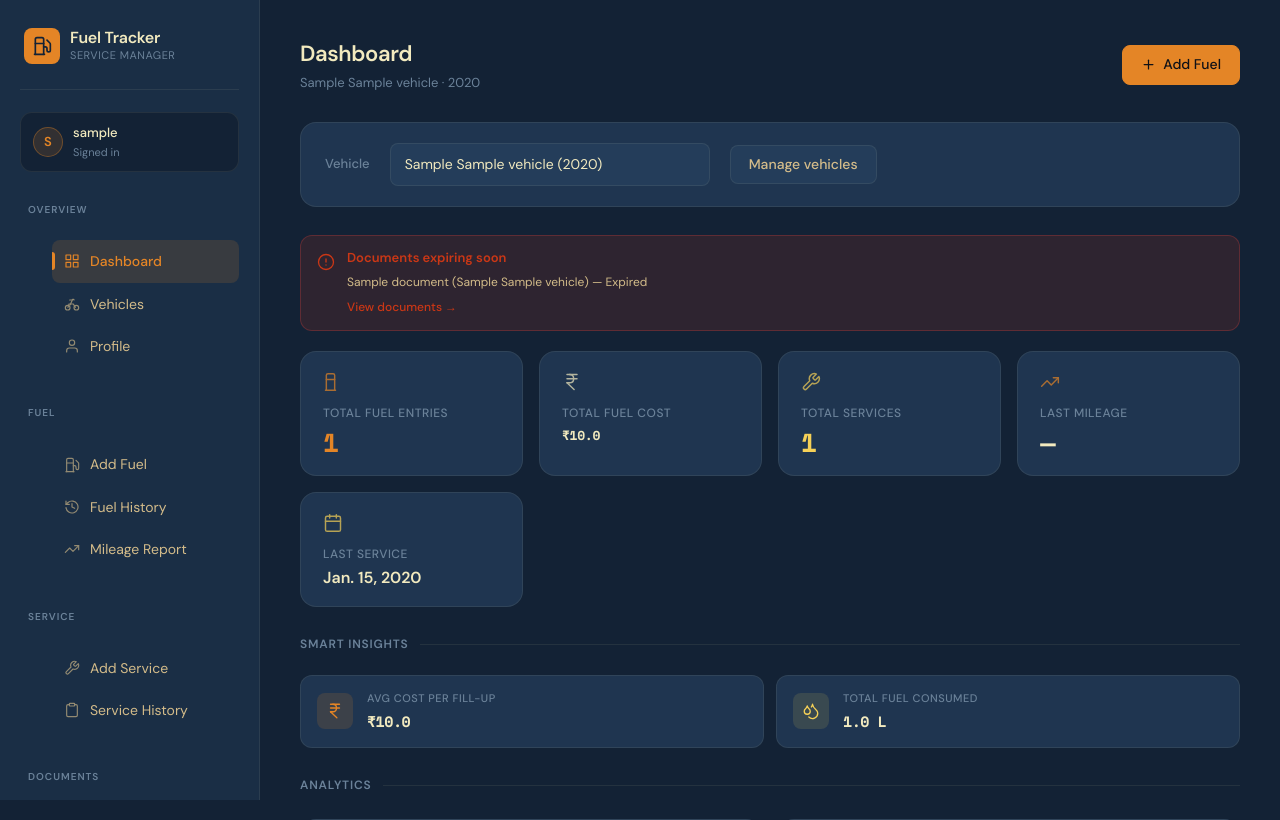
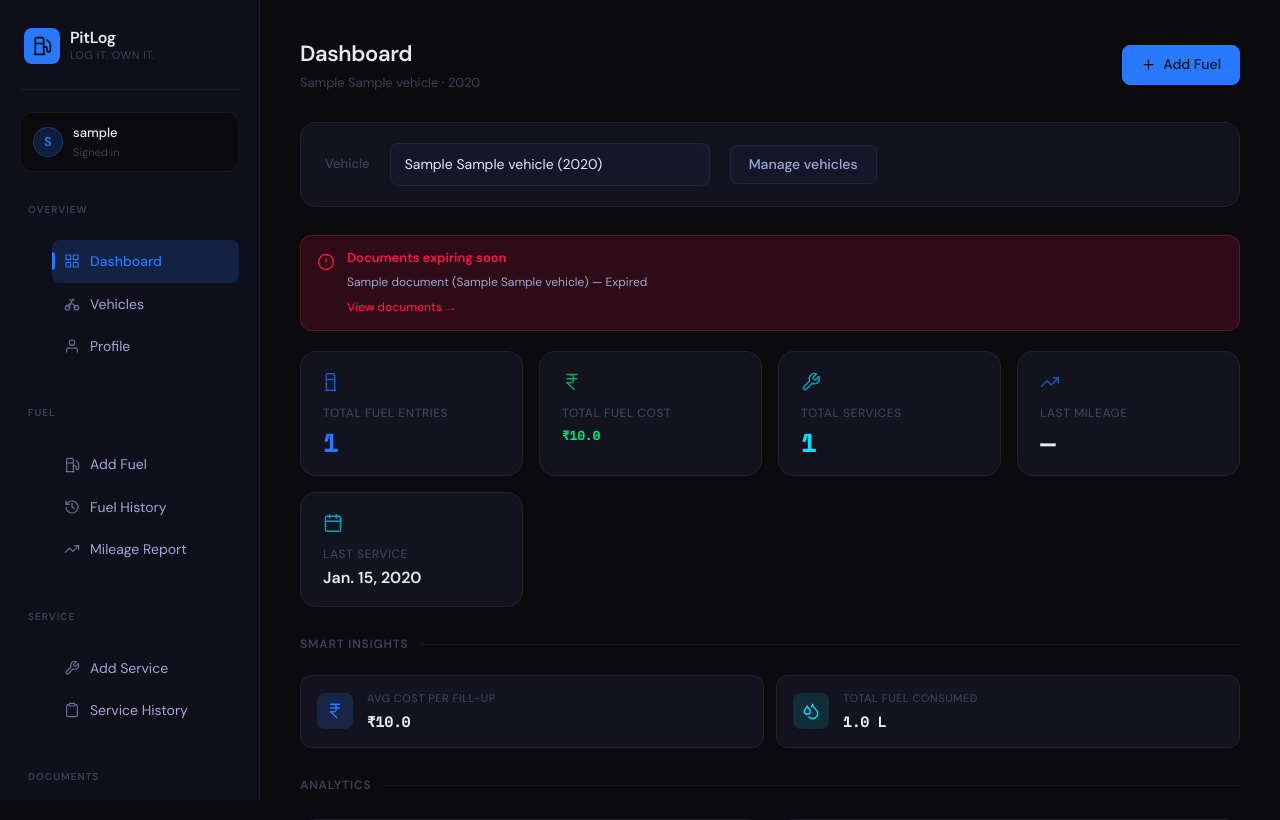
Before and after one commit to akshobyaas/fuel-service-tracker, a Django app: page / in a window 1280 px wide. Shown: the top 820 px of the page. Run offline with Django 5.2, Linux system fonts and the light colour scheme; a user stored in the database is signed in; tables that the repository leaves empty hold one stand-in row (values such as "Sample post").

Commit message:
coor scheme change and naming pitlog

```diff
--- a/trk/static/trk/css/style.css
+++ b/trk/static/trk/css/style.css
@@ -5,32 +5,32 @@
 
 @import url('https://fonts.googleapis.com/css2?family=DM+Sans:wght@300;400;500;600&family=Space+Mono:wght@400;700&display=swap');
 
-/* ── TOKENS — Sunset Drive palette ── */
+/* ── TOKENS — Carbon Black & Electric Blue ── */
 :root {
-  --bg-primary:    #132235;
-  --bg-secondary:  #1a2e45;
-  --bg-card:       #1f3550;
-  --bg-card-hover: #264060;
-  --bg-input:      #243d5a;
-  --bg-overlay:    rgba(19,34,53,0.88);
-  --accent:        #e48526;
-  --accent-dim:    #cb3716;
-  --accent-glow:   rgba(228,133,38,0.15);
-  --accent-border: rgba(228,133,38,0.35);
-  --blue:          #f6d157;
-  --blue-dim:      #e48526;
-  --blue-glow:     rgba(246,209,87,0.12);
-  --green:         #f2eabf;
-  --green-glow:    rgba(242,234,191,0.12);
-  --red:           #cb3716;
-  --red-glow:      rgba(203,55,22,0.15);
-  --text-primary:  #f2eabf;
-  --text-secondary:#d4bc8a;
-  --text-muted:    #6b8299;
-  --text-accent:   #e48526;
-  --border:        rgba(242,234,191,0.08);
-  --border-hover:  rgba(242,234,191,0.16);
-  --border-accent: rgba(228,133,38,0.4);
+  --bg-primary:    #0a0a0f;
+  --bg-secondary:  #0f0f1a;
+  --bg-card:       #13131f;
+  --bg-card-hover: #1a1a2e;
+  --bg-input:      #16162a;
+  --bg-overlay:    rgba(10,10,15,0.90);
+  --accent:        #2979ff;
+  --accent-dim:    #1a56cc;
+  --accent-glow:   rgba(41,121,255,0.18);
+  --accent-border: rgba(41,121,255,0.35);
+  --blue:          #00e5ff;
+  --blue-dim:      #00b8d4;
+  --blue-glow:     rgba(0,229,255,0.12);
+  --green:         #00e676;
+  --green-glow:    rgba(0,230,118,0.12);
+  --red:           #ff1744;
+  --red-glow:      rgba(255,23,68,0.15);
+  --text-primary:  #e8eaf6;
+  --text-secondary:#9fa8da;
+  --text-muted:    #3d405b;
+  --text-accent:   #2979ff;
+  --border:        rgba(255,255,255,0.06);
+  --border-hover:  rgba(255,255,255,0.12);
+  --border-accent: rgba(41,121,255,0.4);
   --sidebar-w:     260px;
   --radius-sm:     8px;
   --radius-md:     12px;
@@ -41,24 +41,24 @@
   --t-slow:        0.4s ease;
   --shadow-card:   0 4px 24px rgba(0,0,0,0.45);
   --shadow-hover:  0 8px 32px rgba(0,0,0,0.55);
-  --shadow-accent: 0 0 20px rgba(228,133,38,0.25);
+  --shadow-accent: 0 0 24px rgba(41,121,255,0.30);
 }
 
 [data-theme="light"] {
-  --bg-primary:    #f2eabf;
-  --bg-secondary:  #ede0a8;
+  --bg-primary:    #f0f2ff;
+  --bg-secondary:  #e4e8ff;
   --bg-card:       #ffffff;
-  --bg-card-hover: #fff8e8;
-  --bg-input:      #fdf5e0;
-  --bg-overlay:    rgba(242,234,191,0.92);
-  --text-primary:  #132235;
-  --text-secondary:#3a5068;
-  --text-muted:    #7a6040;
-  --border:        rgba(19,34,53,0.1);
-  --border-hover:  rgba(19,34,53,0.18);
-  --shadow-card:   0 2px 16px rgba(19,34,53,0.1);
-  --shadow-hover:  0 6px 24px rgba(19,34,53,0.15);
-  --shadow-accent: 0 0 16px rgba(228,133,38,0.2);
+  --bg-card-hover: #f5f7ff;
+  --bg-input:      #eef0ff;
+  --bg-overlay:    rgba(240,242,255,0.94);
+  --text-primary:  #0a0a1a;
+  --text-secondary:#3d405b;
+  --text-muted:    #9fa8da;
+  --border:        rgba(41,121,255,0.1);
+  --border-hover:  rgba(41,121,255,0.2);
+  --shadow-card:   0 2px 16px rgba(41,121,255,0.08);
+  --shadow-hover:  0 6px 24px rgba(41,121,255,0.14);
+  --shadow-accent: 0 0 16px rgba(41,121,255,0.2);
 }
 
 /* ── RESET ── */
@@ -773,7 +773,7 @@ body.modal-open { overflow: hidden; }
     --text-secondary:#222222 !important;
     --text-muted:    #444444 !important;
     --border:        #cccccc !important;
-    --accent:        #cb3716 !important;
+    --accent:        #1a56cc !important;
   }
 
   /* Hide non-content elements */
--- a/trk/templates/trk/add_document.html
+++ b/trk/templates/trk/add_document.html
@@ -1,5 +1,5 @@
 {% extends 'trk/base.html' %}
-{% block title %}Upload Document — Fuel Tracker{% endblock %}
+{% block title %}Upload Document — PitLog{% endblock %}
 {% block nav_add_document %}active{% endblock %}
 
 {% block content %}
--- a/trk/templates/trk/auth/login.html
+++ b/trk/templates/trk/auth/login.html
@@ -3,10 +3,10 @@
 <html lang="en" data-theme="dark">
 <head>
 <meta charset="UTF-8"><meta name="viewport" content="width=device-width, initial-scale=1">
-<title>Sign in — Fuel Tracker</title>
+<title>Sign in — PitLog</title>
 <link href="https://cdn.jsdelivr.net/npm/bootstrap@5.3.2/dist/css/bootstrap.min.css" rel="stylesheet">
 <link rel="stylesheet" href="{% static 'trk/css/style.css' %}">
-<script>(function(){ document.documentElement.setAttribute('data-theme', localStorage.getItem('fst-theme') || 'dark'); })();</script>
+<script>(function(){ document.documentElement.setAttribute('data-theme', localStorage.getItem('pitlog-theme') || 'dark'); })();</script>
 <style>
 .auth-wrap { min-height:100vh; display:flex; align-items:center; justify-content:center; background:var(--bg-primary); padding:24px; }
 .auth-card { background:var(--bg-card); border:1px solid var(--border); border-radius:var(--radius-xl); padding:40px 36px; width:100%; max-width:420px; box-shadow:var(--shadow-card); }
@@ -19,7 +19,7 @@
   <div class="auth-card">
     <div class="auth-logo">
       <div class="auth-logo-icon"><svg width="22" height="22" viewBox="0 0 24 24" fill="none" stroke="#0f1117" stroke-width="2" stroke-linecap="round" stroke-linejoin="round"><path d="M3 22h12"/><path d="M4 9h10"/><path d="M14 22V4a2 2 0 0 0-2-2H6a2 2 0 0 0-2 2v18"/><path d="M14 13h2a2 2 0 0 1 2 2v2a2 2 0 0 0 2 2 2 2 0 0 0 2-2V9.83a2 2 0 0 0-.59-1.42L18 5"/></svg></div>
-      <div><div style="font-size:16px;font-weight:600;color:var(--text-primary)">Fuel Tracker</div><div style="font-size:11px;color:var(--text-muted);letter-spacing:.5px;text-transform:uppercase">Service Manager</div></div>
+      <div><div style="font-size:16px;font-weight:600;color:var(--text-primary)">PitLog</div><div style="font-size:11px;color:var(--text-muted);letter-spacing:.5px;text-transform:uppercase">Log it. Own it.</div></div>
     </div>
     <div style="font-size:22px;font-weight:600;color:var(--text-primary);margin-bottom:6px;">Welcome back</div>
     <div style="font-size:13px;color:var(--text-muted);margin-bottom:28px;">Sign in to your account</div>
--- a/trk/templates/trk/auth/register.html
+++ b/trk/templates/trk/auth/register.html
@@ -3,10 +3,10 @@
 <html lang="en" data-theme="dark">
 <head>
 <meta charset="UTF-8"><meta name="viewport" content="width=device-width, initial-scale=1">
-<title>Create account — Fuel Tracker</title>
+<title>Create account — PitLog</title>
 <link href="https://cdn.jsdelivr.net/npm/bootstrap@5.3.2/dist/css/bootstrap.min.css" rel="stylesheet">
 <link rel="stylesheet" href="{% static 'trk/css/style.css' %}">
-<script>(function(){ document.documentElement.setAttribute('data-theme', localStorage.getItem('fst-theme') || 'dark'); })();</script>
+<script>(function(){ document.documentElement.setAttribute('data-theme', localStorage.getItem('pitlog-theme') || 'dark'); })();</script>
 <style>
 .auth-wrap { min-height:100vh; display:flex; align-items:center; justify-content:center; background:var(--bg-primary); padding:24px; }
 .auth-card { background:var(--bg-card); border:1px solid var(--border); border-radius:var(--radius-xl); padding:40px 36px; width:100%; max-width:440px; box-shadow:var(--shadow-card); }
--- a/trk/templates/trk/base.html
+++ b/trk/templates/trk/base.html
@@ -5,17 +5,17 @@
 <meta charset="UTF-8">
 <meta name="viewport" content="width=device-width, initial-scale=1">
 <meta name="description" content="Track fuel, mileage and service records for your bike or car.">
-<meta name="theme-color" content="#e48526">
+<meta name="theme-color" content="#2979ff">
 <meta name="apple-mobile-web-app-capable" content="yes">
 <meta name="apple-mobile-web-app-status-bar-style" content="black-translucent">
 <meta name="apple-mobile-web-app-title" content="FuelTracker">
 <link rel="manifest" href="/manifest.json">
 <link rel="apple-touch-icon" href="{% static 'pwa/icon-192.png' %}">
-<title>{% block title %}Fuel Service Tracker{% endblock %}</title>
+<title>{% block title %}PitLog{% endblock %}</title>
 <link href="https://cdn.jsdelivr.net/npm/bootstrap@5.3.2/dist/css/bootstrap.min.css" rel="stylesheet">
 <link rel="stylesheet" href="{% static 'trk/css/style.css' %}">
 <!-- Prevent flash of wrong theme -->
-<script>(function(){ document.documentElement.setAttribute('data-theme', localStorage.getItem('fst-theme') || 'dark'); })();</script>
+<script>(function(){ document.documentElement.setAttribute('data-theme', localStorage.getItem('pitlog-theme') || 'dark'); })();</script>
 </head>
 <body>
 
@@ -32,7 +32,7 @@
       <line x1="3" y1="18" x2="21" y2="18"/>
     </svg>
   </button>
-  <span class="app-title" aria-hidden="true">Fuel Tracker</span>
+  <span class="app-title" aria-hidden="true">PitLog</span>
   <button class="navbar-theme-btn" onclick="toggleTheme()"
           aria-label="Toggle colour theme" id="nav-theme-btn">
     <svg id="nav-theme-icon" width="16" height="16" viewBox="0 0 24 24" fill="none"
@@ -55,7 +55,7 @@
       <!-- Logo -->
       <div class="logo-wrap" aria-hidden="true">
         <div class="logo-icon">
-          <svg width="20" height="20" viewBox="0 0 24 24" fill="none" stroke="#132235"
+          <svg width="20" height="20" viewBox="0 0 24 24" fill="none" stroke="#0a0a0f"
                stroke-width="2" stroke-linecap="round" stroke-linejoin="round">
             <path d="M3 22h12"/><path d="M4 9h10"/>
             <path d="M14 22V4a2 2 0 0 0-2-2H6a2 2 0 0 0-2 2v18"/>
@@ -63,8 +63,8 @@
           </svg>
         </div>
         <div>
-          <div class="logo-text">Fuel Tracker</div>
-          <div class="logo-sub">Service Manager</div>
+          <div class="logo-text">PitLog</div>
+          <div class="logo-sub">Log it. Own it.</div>
         </div>
       </div>
 
@@ -240,7 +240,7 @@
       </div>
 
       <button id="pwa-install-btn" class="btn" onclick="installPWA()"
-              aria-label="Install Fuel Tracker as an app" style="display:none;width:100%;justify-content:center;font-size:13px;margin-bottom:8px;background:var(--blue-glow);border-color:rgba(59,130,246,0.3);color:var(--blue);">
+              aria-label="Install PitLog as an app" style="display:none;width:100%;justify-content:center;font-size:13px;margin-bottom:8px;background:var(--blue-glow);border-color:rgba(59,130,246,0.3);color:var(--blue);">
         <svg width="14" height="14" viewBox="0 0 24 24" fill="none" stroke="currentColor"
              stroke-width="1.75" stroke-linecap="round" stroke-linejoin="round" aria-hidden="true">
           <path d="M21 15v4a2 2 0 0 1-2 2H5a2 2 0 0 1-2-2v-4"/>
@@ -336,7 +336,7 @@ var MOON = '<path d="M21 12.79A9 9 0 1 1 11.21 3 7 7 0 0 0 21 12.79z"/>';
 
 function applyTheme(t) {
   document.documentElement.setAttribute('data-theme', t);
-  localStorage.setItem('fst-theme', t);
+  localStorage.setItem('pitlog-theme', t);
   var dark = t === 'dark';
   var tog = document.getElementById('theme-toggle');
   var lbl = document.getElementById('theme-label');
@@ -355,7 +355,7 @@ function applyTheme(t) {
 function toggleTheme() {
   applyTheme(document.documentElement.getAttribute('data-theme') === 'dark' ? 'light' : 'dark');
 }
-(function () { applyTheme(localStorage.getItem('fst-theme') || 'dark'); })();
+(function () { applyTheme(localStorage.getItem('pitlog-theme') || 'dark'); })();
 
 /* ── Sidebar ── */
 function openSidebar() {
@@ -448,7 +448,7 @@ setTimeout(function () {
 
 /* ── Chart.js global defaults ── */
 if (window.Chart) {
-  var dk = (localStorage.getItem('fst-theme') || 'dark') === 'dark';
+  var dk = (localStorage.getItem('pitlog-theme') || 'dark') === 'dark';
   Chart.defaults.font.family  = "'DM Sans', system-ui, sans-serif";
   Chart.defaults.font.size    = 12;
   Chart.defaults.color        = dk ? '#94a3b8' : '#4b5563';
--- a/trk/templates/trk/documents.html
+++ b/trk/templates/trk/documents.html
@@ -1,5 +1,5 @@
 {% extends 'trk/base.html' %}
-{% block title %}Documents — Fuel Tracker{% endblock %}
+{% block title %}Documents — PitLog{% endblock %}
 {% block nav_documents %}active{% endblock %}
 
 {% block content %}
--- a/trk/templates/trk/errors/404.html
+++ b/trk/templates/trk/errors/404.html
@@ -3,9 +3,9 @@
 <html lang="en" data-theme="dark">
 <head>
 <meta charset="UTF-8"><meta name="viewport" content="width=device-width, initial-scale=1">
-<title>404 — Fuel Tracker</title>
+<title>404 — PitLog</title>
 <link rel="stylesheet" href="{% static 'trk/css/style.css' %}">
-<script>(function(){ document.documentElement.setAttribute('data-theme', localStorage.getItem('fst-theme') || 'dark'); })();</script>
+<script>(function(){ document.documentElement.setAttribute('data-theme', localStorage.getItem('pitlog-theme') || 'dark'); })();</script>
 <style>
   body { display:flex; align-items:center; justify-content:center; min-height:100vh; background:var(--bg-primary); padding:24px; }
   .err-card { background:var(--bg-card); border:1px solid var(--border); border-radius:var(--radius-xl); padding:48px 40px; max-width:480px; width:100%; text-align:center; box-shadow:var(--shadow-card); }
--- a/trk/templates/trk/errors/500.html
+++ b/trk/templates/trk/errors/500.html
@@ -3,9 +3,9 @@
 <html lang="en" data-theme="dark">
 <head>
 <meta charset="UTF-8"><meta name="viewport" content="width=device-width, initial-scale=1">
-<title>500 — Fuel Tracker</title>
+<title>500 — PitLog</title>
 <link rel="stylesheet" href="{% static 'trk/css/style.css' %}">
-<script>(function(){ document.documentElement.setAttribute('data-theme', localStorage.getItem('fst-theme') || 'dark'); })();</script>
+<script>(function(){ document.documentElement.setAttribute('data-theme', localStorage.getItem('pitlog-theme') || 'dark'); })();</script>
 <style>
   body { display:flex; align-items:center; justify-content:center; min-height:100vh; background:var(--bg-primary); padding:24px; }
   .err-card { background:var(--bg-card); border:1px solid var(--border); border-radius:var(--radius-xl); padding:48px 40px; max-width:480px; width:100%; text-align:center; box-shadow:var(--shadow-card); }
--- a/trk/templates/trk/fuel_history.html
+++ b/trk/templates/trk/fuel_history.html
@@ -1,5 +1,5 @@
 {% extends 'trk/base.html' %}
-{% block title %}Fuel History — Fuel Tracker{% endblock %}
+{% block title %}Fuel History — PitLog{% endblock %}
 {% block nav_fuel_history %}active{% endblock %}
 {% block content %}
 <div class="page-header">
--- a/trk/templates/trk/home.html
+++ b/trk/templates/trk/home.html
@@ -1,5 +1,5 @@
 {% extends 'trk/base.html' %}
-{% block title %}Dashboard — Fuel Tracker{% endblock %}
+{% block title %}Dashboard — PitLog{% endblock %}
 {% block nav_home %}active{% endblock %}
 {% block content %}
 <div class="page-header">
@@ -139,7 +139,7 @@
 {% if monthly_chart_data and monthly_chart_data != '{}' %}
 <script>
 (function(){
-  var dk=(localStorage.getItem('fst-theme')||'dark')==='dark';
+  var dk=(localStorage.getItem('pitlog-theme')||'dark')==='dark';
   var gc=dk?'rgba(255,255,255,0.06)':'rgba(0,0,0,0.06)', tc=dk?'#94a3b8':'#6b7280';
   var mc={{ monthly_chart_data|safe }};
   if(mc.labels&&mc.labels.length){
--- a/trk/templates/trk/mileage.html
+++ b/trk/templates/trk/mileage.html
@@ -1,5 +1,5 @@
 {% extends 'trk/base.html' %}
-{% block title %}Mileage Report — Fuel Tracker{% endblock %}
+{% block title %}Mileage Report — PitLog{% endblock %}
 {% block nav_mileage %}active{% endblock %}
 {% block content %}
 <div class="page-header">
@@ -59,7 +59,7 @@
 {% if mileage_chart_data and mileage_chart_data != '{}' %}
 <script>
 (function(){
-  var dk=(localStorage.getItem('fst-theme')||'dark')==='dark';
+  var dk=(localStorage.getItem('pitlog-theme')||'dark')==='dark';
   var gc=dk?'rgba(255,255,255,0.06)':'rgba(0,0,0,0.06)',tc=dk?'#94a3b8':'#6b7280';
   var md={{ mileage_chart_data|safe }};
   var mc=document.getElementById('mileageChart');
--- a/trk/templates/trk/profile.html
+++ b/trk/templates/trk/profile.html
@@ -1,5 +1,5 @@
 {% extends 'trk/base.html' %}
-{% block title %}Profile — Fuel Tracker{% endblock %}
+{% block title %}Profile — PitLog{% endblock %}
 {% block nav_profile %}active{% endblock %}
 
 {% block content %}
--- a/trk/templates/trk/pwa/offline.html
+++ b/trk/templates/trk/pwa/offline.html
@@ -4,9 +4,9 @@
 <head>
 <meta charset="UTF-8">
 <meta name="viewport" content="width=device-width, initial-scale=1">
-<title>Offline — Fuel Tracker</title>
+<title>Offline — PitLog</title>
 <link rel="stylesheet" href="{% static 'trk/css/style.css' %}">
-<script>(function(){ document.documentElement.setAttribute('data-theme', localStorage.getItem('fst-theme') || 'dark'); })();</script>
+<script>(function(){ document.documentElement.setAttribute('data-theme', localStorage.getItem('pitlog-theme') || 'dark'); })();</script>
 <style>
   body { display:flex; align-items:center; justify-content:center; min-height:100vh; background:var(--bg-primary); padding:24px; }
   .offline-card { background:var(--bg-card); border:1px solid var(--border); border-radius:var(--radius-xl); padding:48px 40px; max-width:440px; width:100%; text-align:center; box-shadow:var(--shadow-card); }
--- a/trk/templates/trk/service_history.html
+++ b/trk/templates/trk/service_history.html
@@ -1,5 +1,5 @@
 {% extends 'trk/base.html' %}
-{% block title %}Service History — Fuel Tracker{% endblock %}
+{% block title %}Service History — PitLog{% endblock %}
 {% block nav_service_history %}active{% endblock %}
 {% block content %}
 <div class="page-header">
@@ -62,7 +62,7 @@
 {% if service_chart_data %}
 <script>
 (function(){
-  var dk=(localStorage.getItem('fst-theme')||'dark')==='dark';
+  var dk=(localStorage.getItem('pitlog-theme')||'dark')==='dark';
   var gc=dk?'rgba(255,255,255,0.06)':'rgba(0,0,0,0.06)',tc=dk?'#94a3b8':'#6b7280';
   var d={{ service_chart_data|safe }};
   var ctx=document.getElementById('serviceCostChart');
--- a/trk/templates/trk/vehicles.html
+++ b/trk/templates/trk/vehicles.html
@@ -1,5 +1,5 @@
 {% extends 'trk/base.html' %}
-{% block title %}Vehicles — Fuel Tracker{% endblock %}
+{% block title %}Vehicles — PitLog{% endblock %}
 {% block nav_vehicles %}active{% endblock %}
 {% block content %}
 <div class="page-header">
```
Also changed, not shown: trk/templates/trk/pwa/manifest.json.
